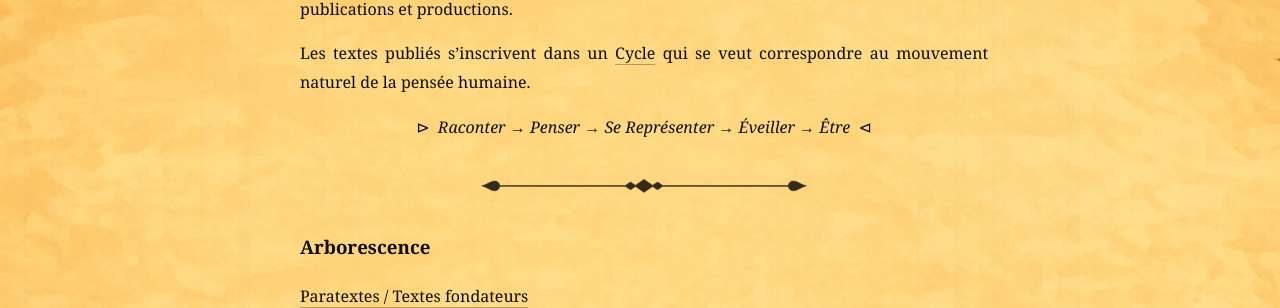
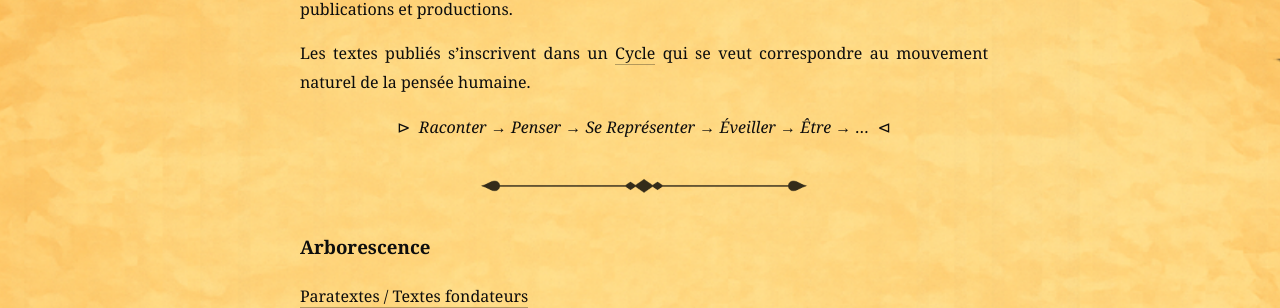
Before and after one commit to maxcarriere/humanuscrit, a Jekyll site: the page built from textes/corpus.md, in a window 1280 px wide and 900 px high, scrolled down 318 px. Shown: the part 144-452 px from the top of the window. Built offline with Jekyll 4.4.1, drawn with Linux system fonts in a browser that asks for light colours.

Commit message:
Corpus : ajout « → … » au cycle visuel
Co-Authored-By: Claude Opus 4.6 <noreply@anthropic.com>

```diff
--- a/textes/corpus.md
+++ b/textes/corpus.md
@@ -13,7 +13,7 @@ Ce corpus constituera peut-être la matière à partir de laquelle émergeront d
 
 Les textes publiés s'inscrivent dans un [Cycle]({{ '/textes/cycle/' | relative_url }}) qui se veut correspondre au mouvement naturel de la pensée humaine.
 
-<p class="cycle-corpus">⊳  <em>Raconter → Penser → Se Représenter → Éveiller → Être</em>  ⊲</p>
+<p class="cycle-corpus">⊳  <em>Raconter → Penser → Se Représenter → Éveiller → Être → …</em>  ⊲</p>
 
 ---
 
```
